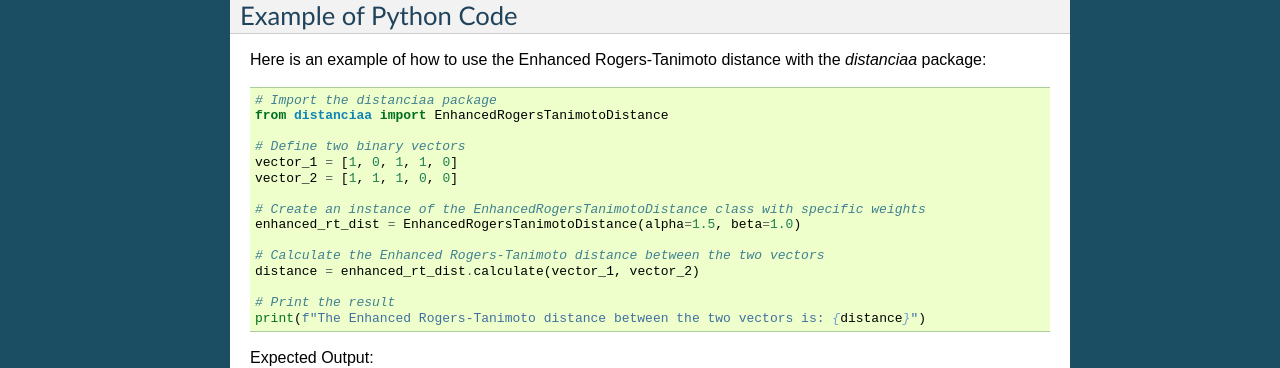
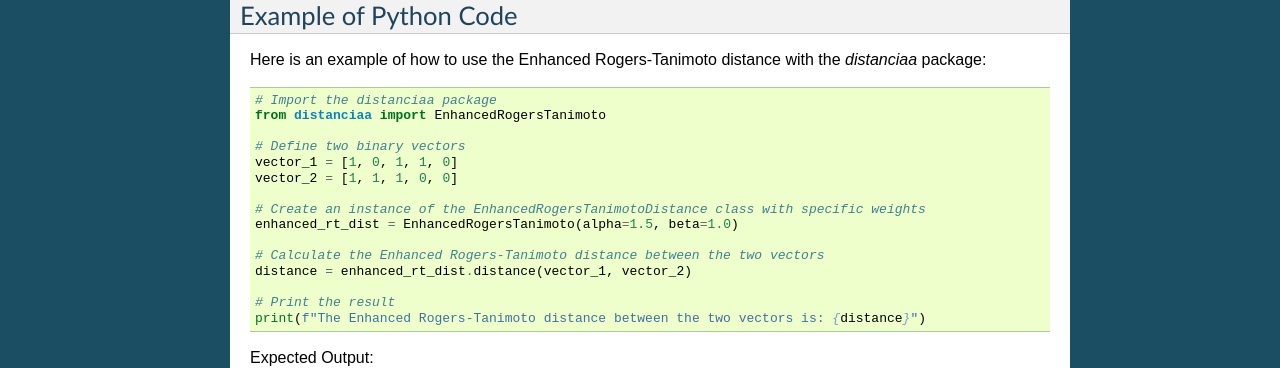
Before and after one commit to ym001/distancia, a Sphinx documentation site: the page built from docs/Enhanced-Rogers-Tanimoto.rst, in a window 1280 px wide. Shown: the part 1122-1490 px from the top of the page. Built offline with Sphinx 7.4.7, drawn with Linux system fonts in a browser that asks for light colours; pages that are not in the unit, such as notebooks, are missing from menus.

Commit message:
Update Enhanced-Rogers-Tanimoto.rst

```diff
--- a/docs/Enhanced-Rogers-Tanimoto.rst
+++ b/docs/Enhanced-Rogers-Tanimoto.rst
@@ -53,17 +53,17 @@ Here is an example of how to use the Enhanced Rogers-Tanimoto distance with the
 .. code-block:: python
 
     # Import the distanciaa package
-    from distanciaa import EnhancedRogersTanimotoDistance
+    from distanciaa import EnhancedRogersTanimoto
 
     # Define two binary vectors
     vector_1 = [1, 0, 1, 1, 0]
     vector_2 = [1, 1, 1, 0, 0]
 
     # Create an instance of the EnhancedRogersTanimotoDistance class with specific weights
-    enhanced_rt_dist = EnhancedRogersTanimotoDistance(alpha=1.5, beta=1.0)
+    enhanced_rt_dist = EnhancedRogersTanimoto(alpha=1.5, beta=1.0)
 
     # Calculate the Enhanced Rogers-Tanimoto distance between the two vectors
-    distance = enhanced_rt_dist.calculate(vector_1, vector_2)
+    distance = enhanced_rt_dist.distance(vector_1, vector_2)
 
     # Print the result
     print(f"The Enhanced Rogers-Tanimoto distance between the two vectors is: {distance}")
```
